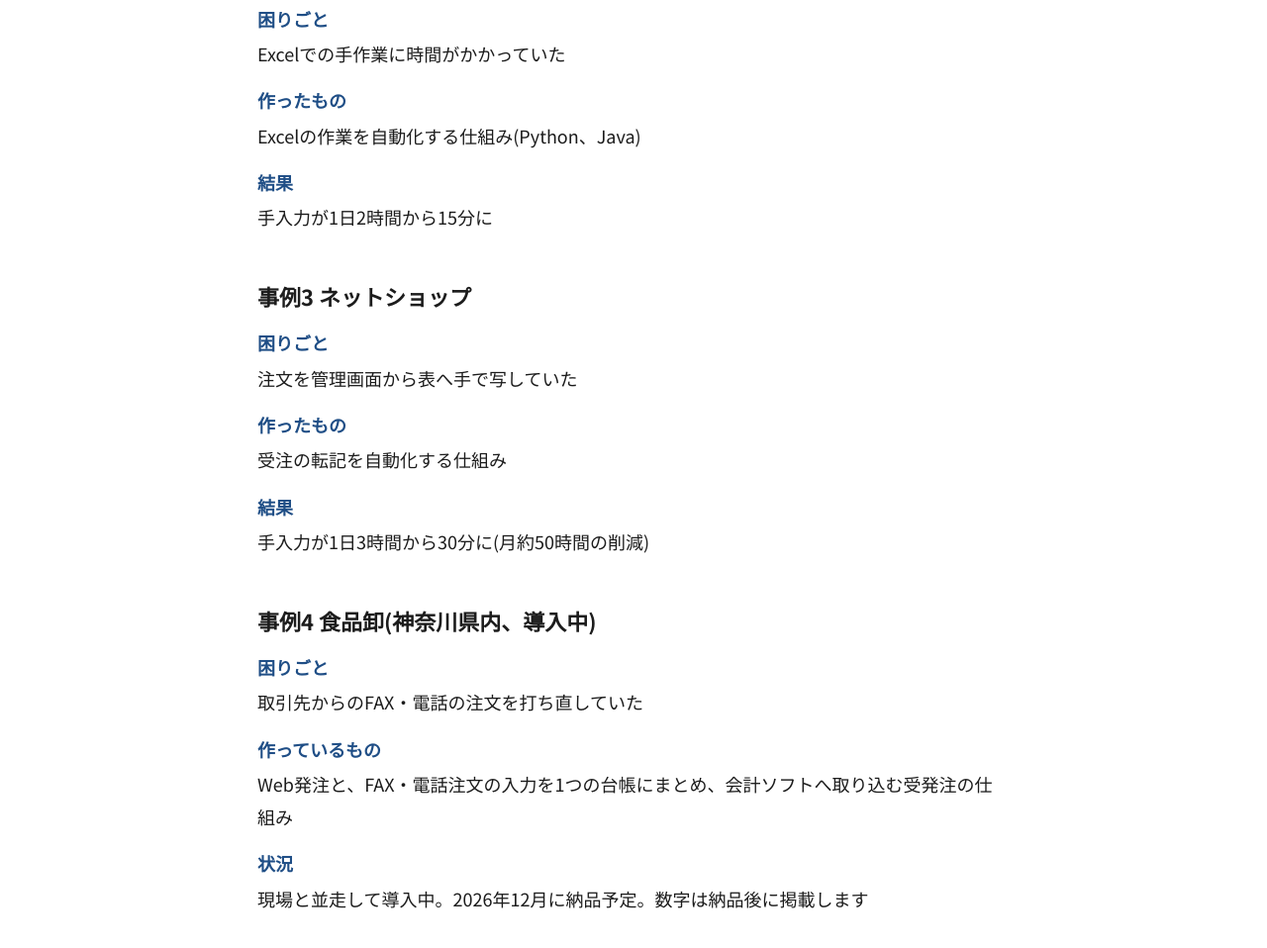
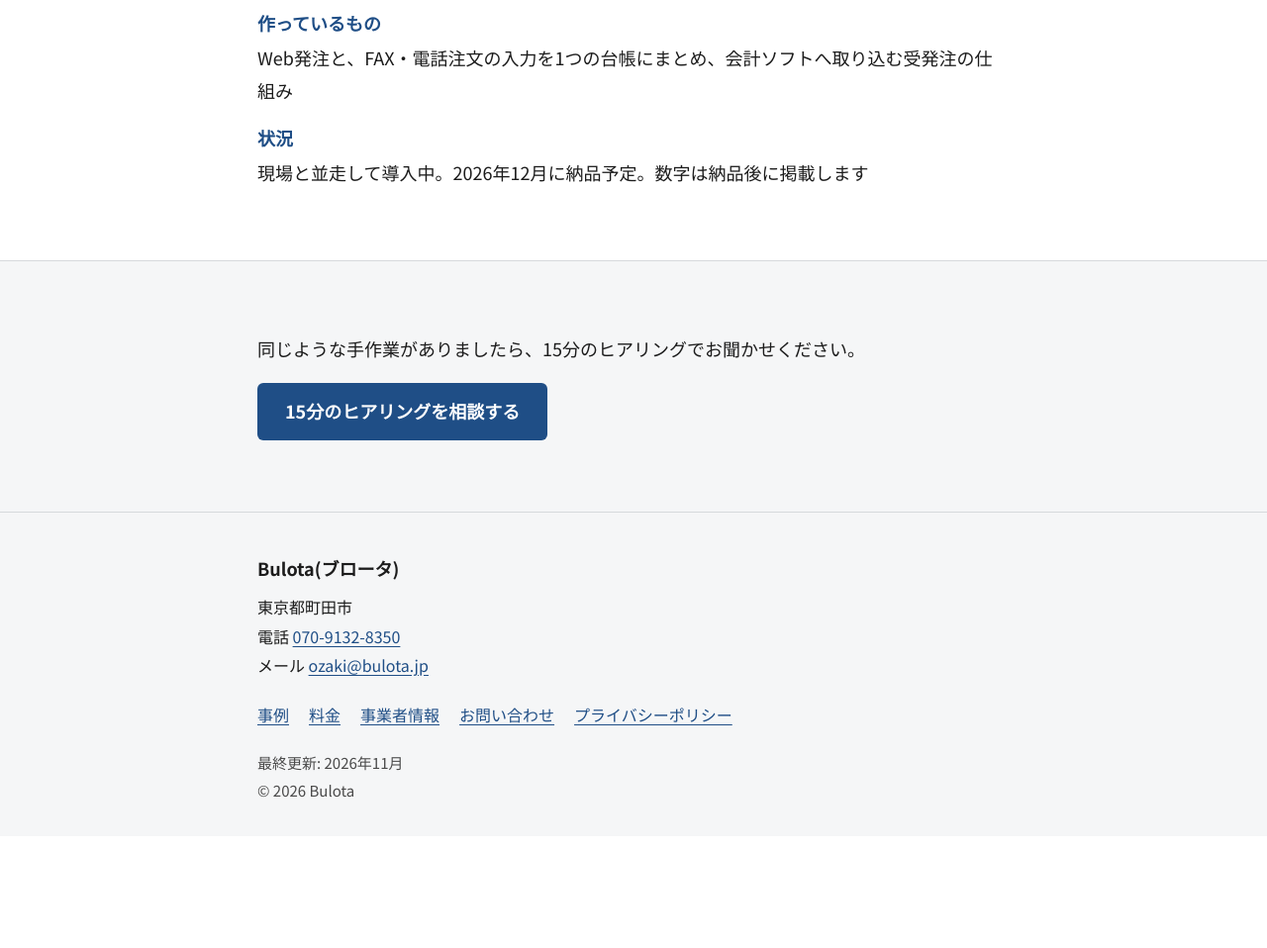
Before and after one commit to Buta7777/bulota-site, a plain HTML site: page works.html in a window 1280 px wide. Shown: the part 782-1740 px from the top of the page at 99% size. After the commit the page ends 1627 px from the top, so only its background shows below. Drawn offline with Linux system fonts and the light colour scheme.

Commit message:
所在地を「東京都町田市」までに(番地を外す)・事例の建築業と製造業を確認が取れるまで非表示に
- 4ページのフッター、事業者情報の所在地、プライバシーポリシーの事業者の住所
- index.html の事例の一覧と works.html の事例1・2をコメントにし、残りを事例1・2に振り直す。works.html の description からも外す

Co-Authored-By: Claude Opus 5.5 <noreply@anthropic.com>

```diff
--- a/works.html
+++ b/works.html
@@ -4,7 +4,7 @@
 <meta charset="UTF-8">
 <meta name="viewport" content="width=device-width, initial-scale=1">
 <title>事例｜Bulota(ブロータ)</title>
-<meta name="description" content="Bulotaの事例。建築業・製造業・ネットショップ・食品卸で、手作業の打ち直しを自動化した仕組み。">
+<meta name="description" content="Bulotaの事例。ネットショップ・食品卸で、手作業の打ち直しを自動化した仕組み。">
 <link rel="icon" href="assets/icon_clean.svg" type="image/svg+xml">
 <link rel="preconnect" href="https://fonts.googleapis.com">
 <link rel="preconnect" href="https://fonts.gstatic.com" crossorigin>
@@ -38,6 +38,7 @@
       <p class="notice">社名は出していません。数字はお客様からの聞き取りによるものです。<br>
         2026年10月の開業前に、個人で受けた仕事を含みます。</p>
 
+      <!-- 確認が取れるまで非表示(事例 建築業・製造業)
       <article class="case" id="case1">
         <h2 class="case-title">事例1 建築業</h2>
         <p class="case-period">2026年春〜夏、約3か月</p>
@@ -63,9 +64,10 @@
           <dd>手入力が1日2時間から15分に</dd>
         </dl>
       </article>
+      -->
 
       <article class="case" id="case3">
-        <h2 class="case-title">事例3 ネットショップ</h2>
+        <h2 class="case-title">事例1 ネットショップ</h2>
         <dl class="case-dl">
           <dt>困りごと</dt>
           <dd>注文を管理画面から表へ手で写していた</dd>
@@ -77,7 +79,7 @@
       </article>
 
       <article class="case" id="case4">
-        <h2 class="case-title">事例4 食品卸(神奈川県内、導入中)</h2>
+        <h2 class="case-title">事例2 食品卸(神奈川県内、導入中)</h2>
         <dl class="case-dl">
           <dt>困りごと</dt>
           <dd>取引先からのFAX・電話の注文を打ち直していた</dd>
@@ -104,7 +106,7 @@
   <div class="wrap">
     <p class="footer-name">Bulota(ブロータ)</p>
     <address class="footer-info">
-      東京都町田市南町田2-23-33<br>
+      東京都町田市<br>
       電話 <a href="tel:070-9132-8350">070-9132-8350</a><br>
       メール <a href="mailto:ozaki@bulota.jp">ozaki@bulota.jp</a>
     </address>
```
Also changed, not shown: about.html (+2 -2 lines), index.html (+3 -1 lines), privacy.html (+2 -2 lines).
